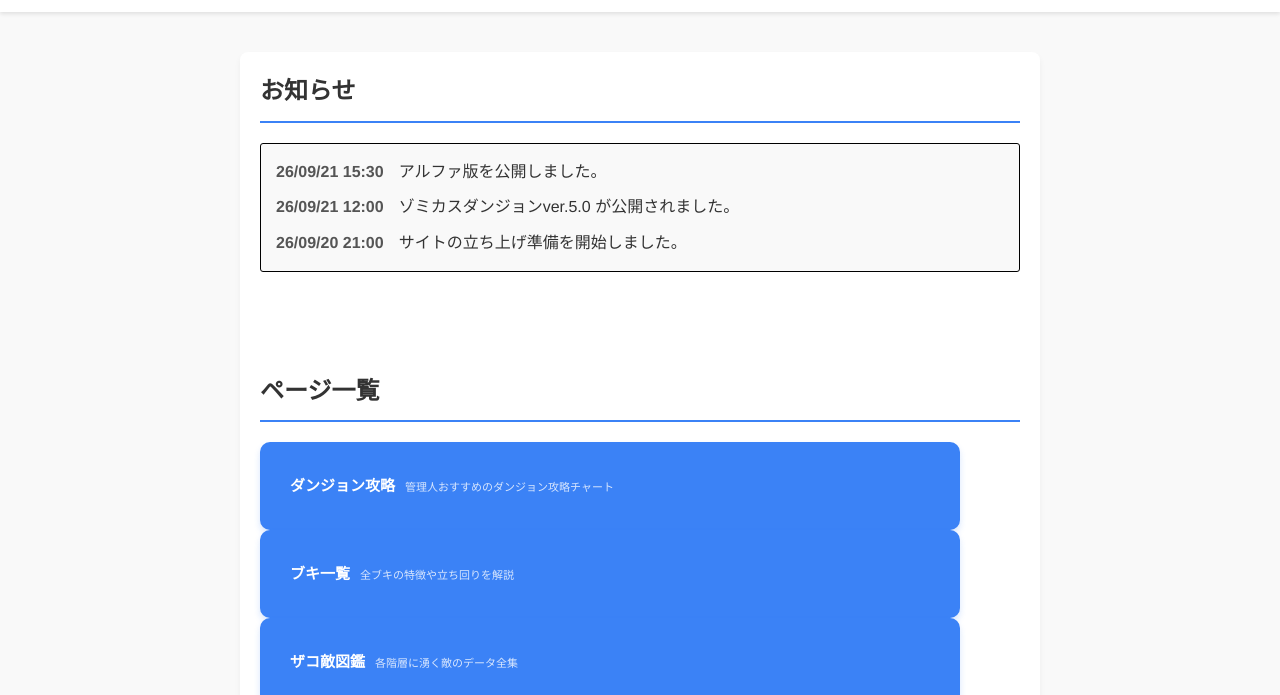
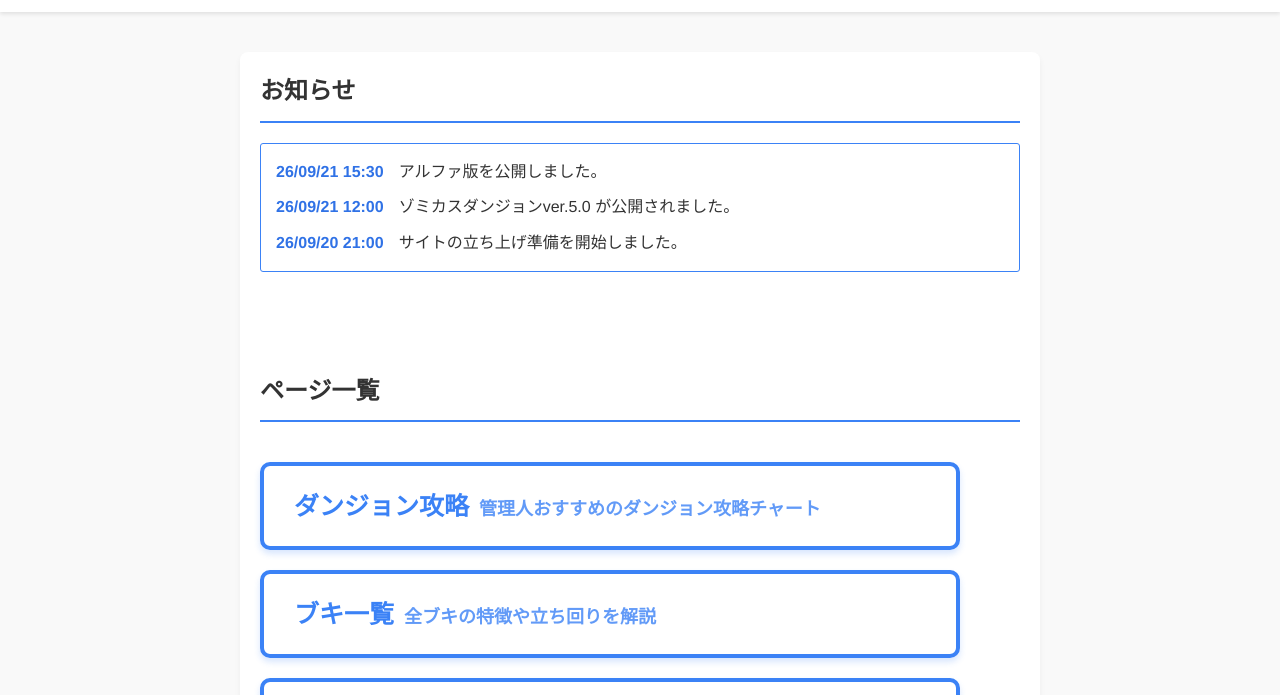
Before and after one commit to mu-lgtn/z-wiki, a plain HTML site: page index.html in a window 1280 px wide. Shown: the part 56-751 px from the top of the page. Drawn offline with Linux system fonts and the light colour scheme.

Commit message:
Add files via upload

```diff
--- a/style.css
+++ b/style.css
@@ -146,23 +146,35 @@ p {
     margin-bottom: 15px;
 }
 /*ボタンのスタイル*/
+#section-hero {
+    display: flex;
+    flex-direction: column;
+    gap: 20px;
+}
 .btn {
     display: block;
     width: 700px;
-    padding: 32px 0;
-    background-color: #3b82f6;
-    color: #ffffff;
+    padding: 20px 0;
+    padding-left: 30px;
+    background-color: transparent;
+    color: #3b82f6;
     text-decoration: none;
     font-weight: bold;
+    border: 4px solid #3b82f6;
     border-radius: 10px;
     box-shadow: 0 4px 6px rgba(59, 130, 246, 0.2);
     transition: all 0.2s ease;
     cursor: pointer;
     text-align: left;
-    padding-left: 30px;
+}
+@media (max-width: 768px) {
+    .btn {
+        width: 300px;
+    }
 }
 .btn:hover {
-    background-color: #2563eb; /* 背景色を少し濃い青にする */
+    color: #ffffff;
+    background-color: #66a0f6;
     transform: translateY(-2px);
     box-shadow: 0 6px 12px rgba(59, 130, 246, 0.3);
 }
@@ -180,12 +192,12 @@ p {
     white-space: nowrap;
 }
 .main-text {
-    font-size: 15px;
+    font-size: 25px;
     font-weight: 700;
 }
 .sub-text {
-    font-size: 11px;
-    font-weight: normal;
+    font-size: 18px;
+    font-weight: bold;
     opacity: 0.8;
     margin-top: 2px;
 }
@@ -193,9 +205,8 @@ p {
 .news-box {
     max-height: 200px;
     overflow-y: auto;
-    border: 1px solid #000;
+    border: 1px solid #3b82f6;
     padding: 15px;
-    background-color: #f9f9f9;
     border-radius: 3px;
 }
 .news-list {
@@ -207,7 +218,7 @@ p {
 }
 .news-list dt {
     font-weight: bold;
-    color: #555;
+    color: #3072e6;
     white-spaec: nowrap;
 }
 .news-list dd {
```
Also changed, not shown: boss_dictionary.html (+1 -0 lines), enemy_dictionary.html (+1 -0 lines), strategy.html (+1 -0 lines), weapon.html (+1 -0 lines).
